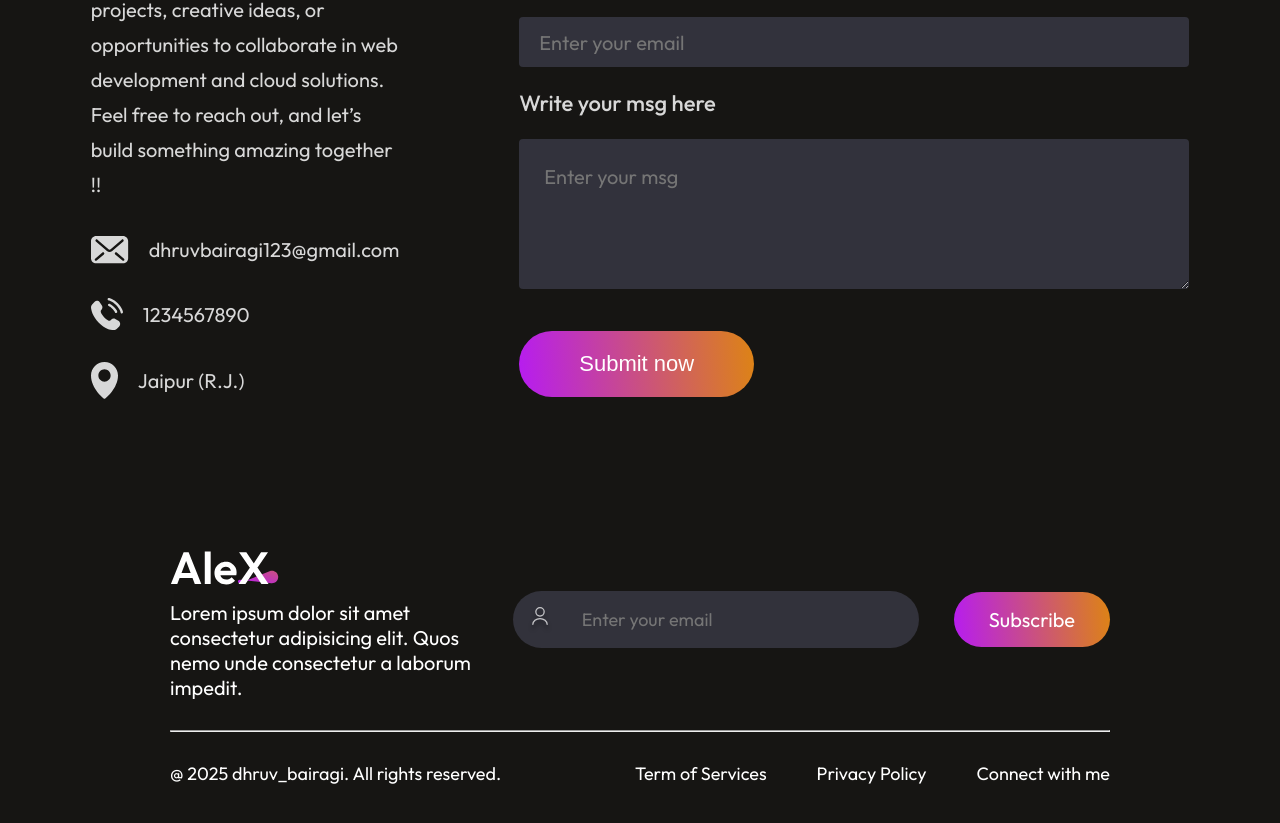
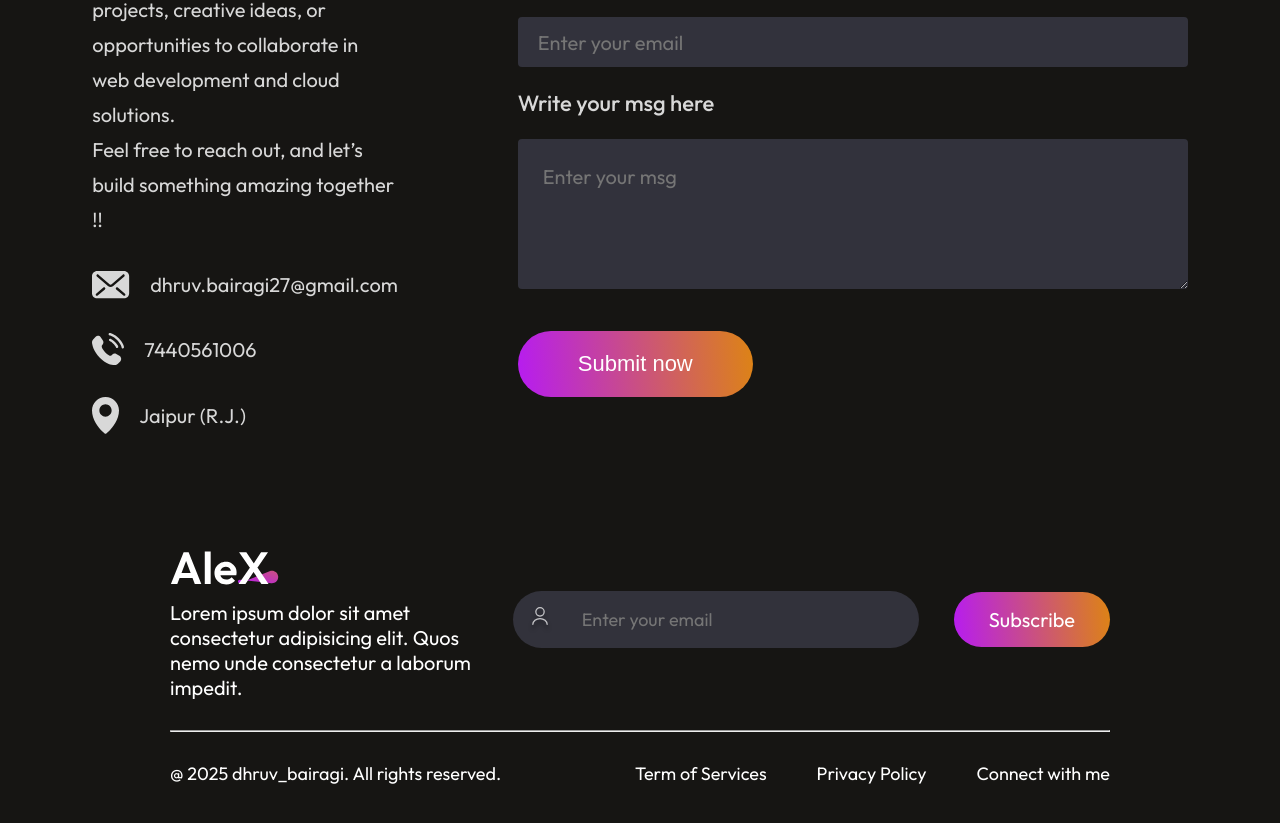
Before and after one commit to dhruv-1006/Portfolio_Dhruv, a React (Vite) app: page / in a window 1280 px wide. Shown: the part 4397-5220 px from the top of the page. Built offline with nearby package versions, Linux system fonts and the light colour scheme; a web font is replaced by a local one.

Commit message:
modify contact section

```diff
--- a/src/Components/Contact/Contact.jsx
+++ b/src/Components/Contact/Contact.jsx
@@ -44,10 +44,10 @@ const Contact = () => {
                 <p>I’m always open to discussing new projects, creative ideas, or opportunities to collaborate in web development and cloud solutions. <br /> Feel free to reach out, and let’s build something amazing together !! </p>
                 <div className="contact-details">
                     <div className="contact-detail">
-                        <img src={mail_icon} alt="" /> <p>dhruvbairagi123@gmail.com</p>
+                        <img src={mail_icon} alt="" /> <p>dhruv.bairagi27@gmail.com</p>
                     </div>
                     <div className="contact-detail">
-                        <img src={call_icon} alt="" /> <p>1234567890</p>
+                        <img src={call_icon} alt="" /> <p>7440561006</p>
                     </div>
                     <div className="contact-detail">
                         <img src={location_icon} alt="" /> <p>Jaipur (R.J.)</p>
```
